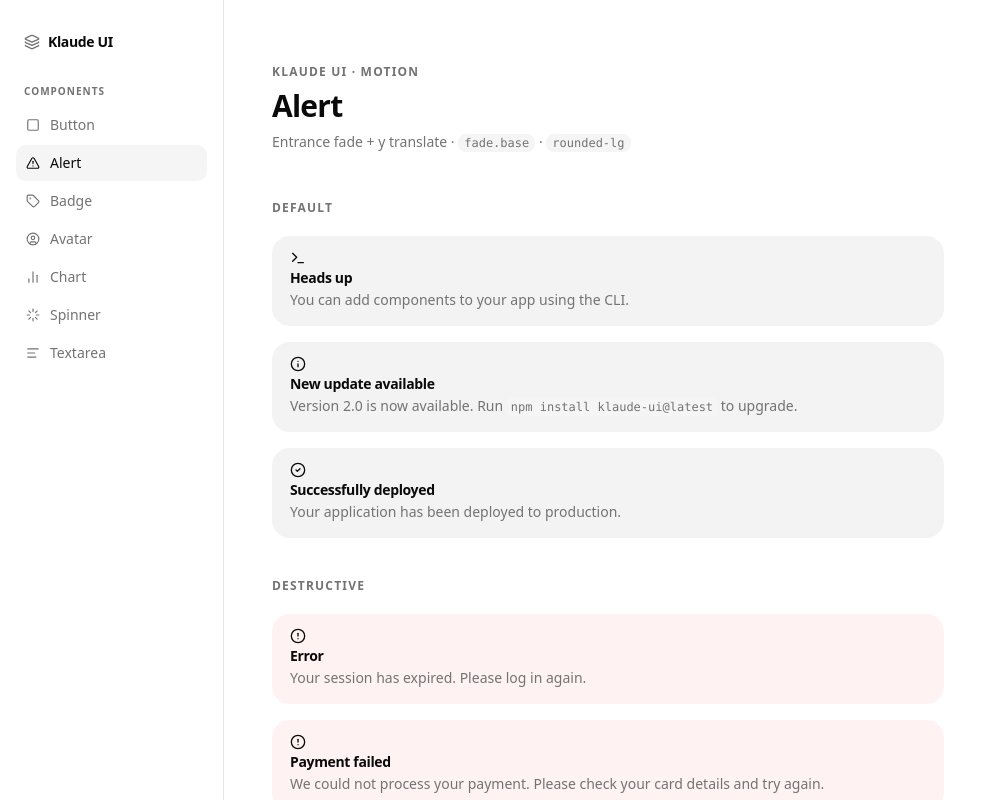
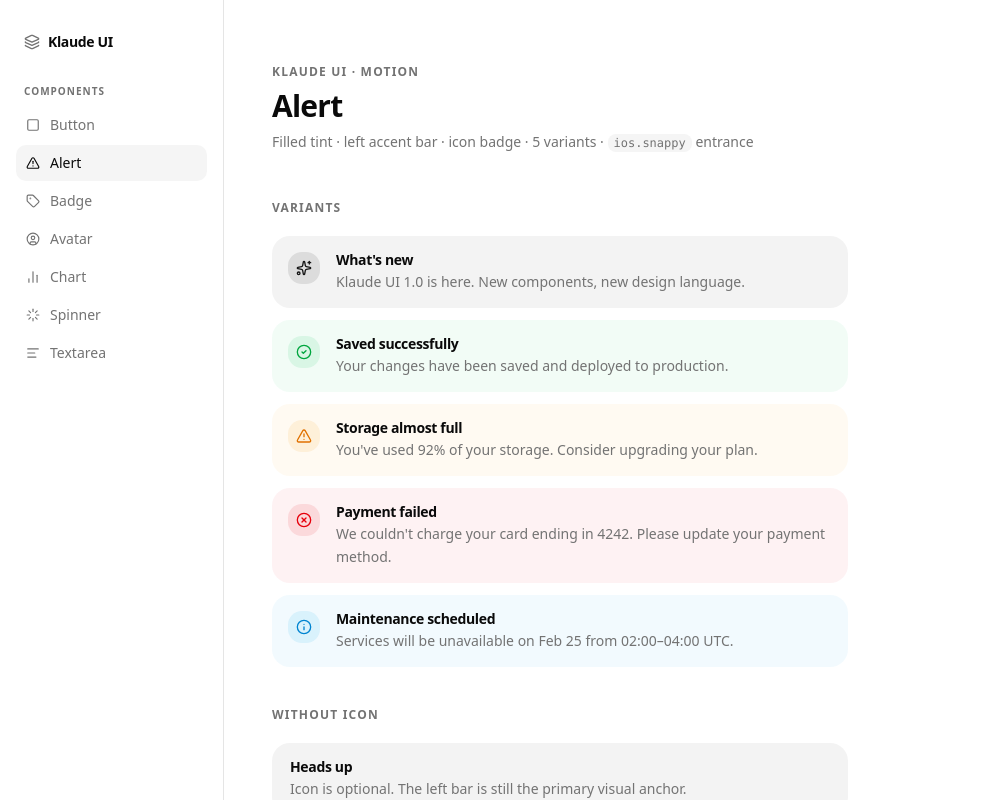
Before and after one commit to jeiwinfrey/klaude-ui-docs, a Next.js app: page / in a window 1280 px wide. Both pictures are taken after a click on the button "Alert". Shown: the top 800 px of the page, without its empty margins (0-983 px from the left). Built offline with nearby package versions, Linux system fonts and the light colour scheme.

Commit message:
feat: add new variant showcases

```diff
--- a/showcase/alert-showcase.tsx
+++ b/showcase/alert-showcase.tsx
@@ -1,5 +1,12 @@
+import {
+    CheckCircle2,
+    AlertTriangle,
+    Info,
+    XCircle,
+    Bell,
+    Sparkles,
+} from "lucide-react"
 import { Alert, AlertTitle, AlertDescription } from "@/components/ui/motion/alert"
-import { Terminal, AlertCircle, Info, CheckCircle2 } from "lucide-react"
 
 export default function AlertShowcase() {
     return (
@@ -13,87 +20,91 @@
                     Alert
                 </h1>
                 <p className="mt-2 text-muted-foreground text-sm">
-                    Entrance fade + y translate ·{" "}
-                    <code className="text-xs bg-muted px-1.5 py-0.5 rounded-md">fade.base</code> ·{" "}
-                    <code className="text-xs bg-muted px-1.5 py-0.5 rounded-md">rounded-lg</code>
+                    Filled tint · left accent bar · icon badge · 5 variants ·{" "}
+                    <code className="text-xs bg-muted px-1.5 py-0.5 rounded-md">ios.snappy</code>{" "}
+                    entrance
                 </p>
             </div>
 
-            {/* Default variant */}
+            {/* All variants */}
             <section className="mb-10">
                 <h2 className="text-xs font-semibold tracking-widest uppercase text-muted-foreground mb-5">
-                    Default
+                    Variants
                 </h2>
-                <div className="flex flex-col gap-4">
-                    <Alert>
-                        <Terminal className="size-4" />
-                        <AlertTitle>Heads up</AlertTitle>
+                <div className="flex flex-col gap-3 max-w-xl">
+                    <Alert variant="default" icon={<Sparkles />}>
+                        <AlertTitle>What&apos;s new</AlertTitle>
                         <AlertDescription>
-                            You can add components to your app using the CLI.
+                            Klaude UI 1.0 is here. New components, new design language.
                         </AlertDescription>
                     </Alert>
 
-                    <Alert>
-                        <Info className="size-4" />
-                        <AlertTitle>New update available</AlertTitle>
+                    <Alert variant="success" icon={<CheckCircle2 />}>
+                        <AlertTitle>Saved successfully</AlertTitle>
                         <AlertDescription>
-                            Version 2.0 is now available. Run{" "}
-                            <code className="text-xs bg-muted px-1 py-0.5 rounded">npm install klaude-ui@latest</code>{" "}
-                            to upgrade.
+                            Your changes have been saved and deployed to production.
                         </AlertDescription>
                     </Alert>
 
-                    <Alert>
-                        <CheckCircle2 className="size-4" />
-                        <AlertTitle>Successfully deployed</AlertTitle>
+                    <Alert variant="warning" icon={<AlertTriangle />}>
+                        <AlertTitle>Storage almost full</AlertTitle>
                         <AlertDescription>
-                            Your application has been deployed to production.
-                        </AlertDescription>
-                    </Alert>
-                </div>
-            </section>
-
-            {/* Destructive variant */}
-            <section className="mb-10">
-                <h2 className="text-xs font-semibold tracking-widest uppercase text-muted-foreground mb-5">
-                    Destructive
-                </h2>
-                <div className="flex flex-col gap-4">
-                    <Alert variant="destructive">
-                        <AlertCircle className="size-4" />
-                        <AlertTitle>Error</AlertTitle>
-                        <AlertDescription>
-                            Your session has expired. Please log in again.
+                            You&apos;ve used 92% of your storage. Consider upgrading your plan.
                         </AlertDescription>
                     </Alert>
 
-                    <Alert variant="destructive">
-                        <AlertCircle className="size-4" />
+                    <Alert variant="destructive" icon={<XCircle />}>
                         <AlertTitle>Payment failed</AlertTitle>
                         <AlertDescription>
-                            We could not process your payment. Please check your card details and try again.
+                            We couldn&apos;t charge your card ending in 4242. Please update your
+                            payment method.
+                        </AlertDescription>
+                    </Alert>
+
+                    <Alert variant="info" icon={<Info />}>
+                        <AlertTitle>Maintenance scheduled</AlertTitle>
+                        <AlertDescription>
+                            Services will be unavailable on Feb 25 from 02:00–04:00 UTC.
                         </AlertDescription>
                     </Alert>
                 </div>
             </section>
 
             {/* Without icon */}
-            <section>
+            <section className="mb-10">
                 <h2 className="text-xs font-semibold tracking-widest uppercase text-muted-foreground mb-5">
                     Without icon
                 </h2>
-                <div className="flex flex-col gap-4">
-                    <Alert>
-                        <AlertTitle>Notice</AlertTitle>
+                <div className="flex flex-col gap-3 max-w-xl">
+                    <Alert variant="default">
+                        <AlertTitle>Heads up</AlertTitle>
                         <AlertDescription>
-                            This feature is currently in beta and may change without notice.
+                            Icon is optional. The left bar is still the primary visual anchor.
                         </AlertDescription>
                     </Alert>
+                    <Alert variant="warning">
+                        <AlertTitle>Approaching rate limit</AlertTitle>
+                        <AlertDescription>
+                            You&apos;re close to your API rate limit for this window.
+                        </AlertDescription>
+                    </Alert>
+                </div>
+            </section>
 
-                    <Alert variant="destructive">
-                        <AlertTitle>Access denied</AlertTitle>
+            {/* Description only */}
+            <section>
+                <h2 className="text-xs font-semibold tracking-widest uppercase text-muted-foreground mb-5">
+                    Notification-style
+                </h2>
+                <div className="flex flex-col gap-3 max-w-xl">
+                    <Alert variant="info" icon={<Bell />}>
                         <AlertDescription>
-                            You do not have permission to perform this action.
+                            Klaude liked your design system post.
+                        </AlertDescription>
+                    </Alert>
+                    <Alert variant="success" icon={<CheckCircle2 />}>
+                        <AlertDescription>
+                            Build passed — all 142 checks successful.
                         </AlertDescription>
                     </Alert>
                 </div>
```
